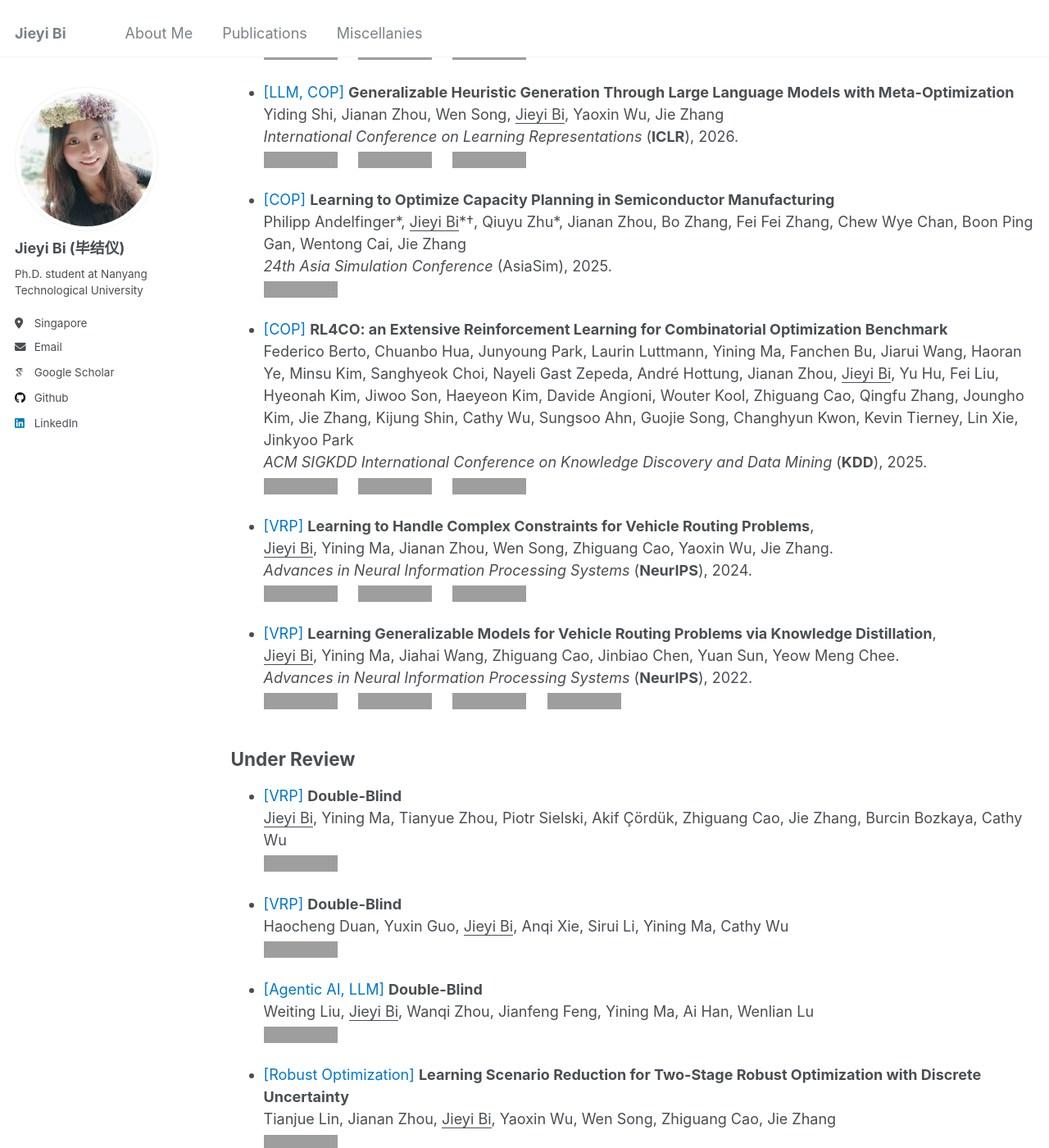
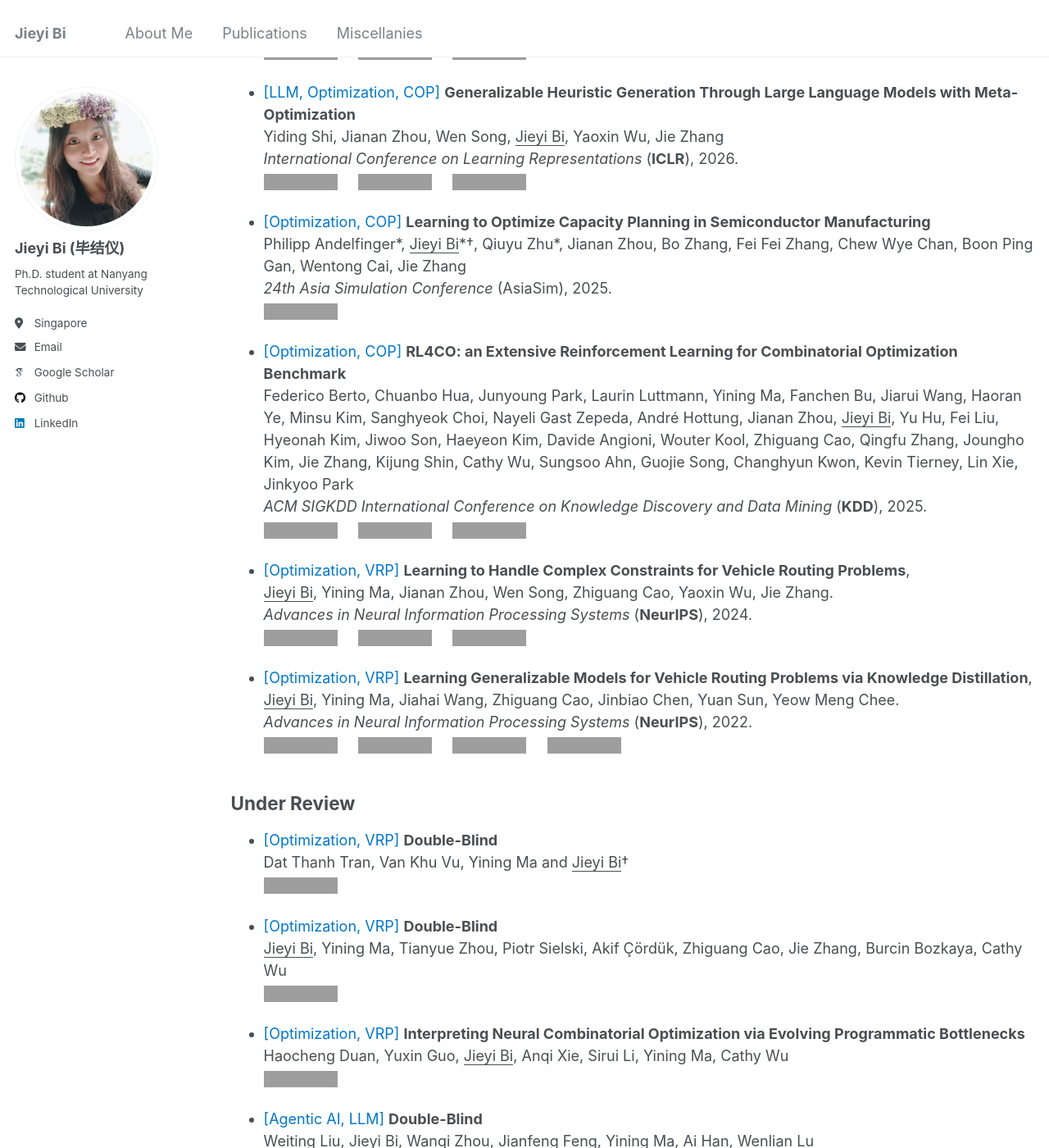
Before and after one commit to jieyibi/jieyibi.github.io, a Jekyll site: the page built from _pages/publications.md, in a window 1280 px wide and 1400 px high, scrolled down 669 px. Shown: the whole window at 82% size. Built offline with Jekyll 4.4.1, drawn with Linux system fonts in a browser that asks for light colours; some web fonts are replaced; some of the changed text lies outside the part shown; grey boxes are pictures that could not be loaded.

Commit message:
Update publications.md

```diff
--- a/_pages/publications.md
+++ b/_pages/publications.md
@@ -15,44 +15,44 @@ author_profile: true
 ## Published
  \* Equal Contribution; † Corresponding Author.
 
-* <span style="color: #0077cc">[VRP]</span> **Learning to Solve Complex Constrained Routing Problems with Feasibility-Guided Reward and Diversity-Guided Policy** \
+* <span style="color: #0077cc">[Optimization, VRP]</span> **Learning to Solve Complex Constrained Routing Problems with Feasibility-Guided Reward and Diversity-Guided Policy** \
 Yuanxu Yang, Jiahai Wang, <u>Jieyi Bi</u>, Jinbiao Chen, Zikang Yu, Zizhen Zhang \
 *The International Conference on Parallel Problem Solving From Nature* (**PPSN**), 2026.
 [![PDF](https://img.shields.io/badge/Download-Soon-brightgreen.svg)]()
 
-* <span style="color: #0077cc">[LLM, Recommendation, COP]</span> **Adaptive and Representative Multi-Interest Modeling for Recommendation with Large Language Model** \
+* <span style="color: #0077cc">[LLM, Recommendation, Optimization]</span> **Adaptive and Representative Multi-Interest Modeling for Recommendation with Large Language Model** \
     Ziyan Wang, Yingpeng Du, Zhu Sun, <u>Jieyi Bi</u>, Haoyan Chua, Tianjun Wei, Jie Zhang \
   *Findings of the Association for Computational Linguistics* (**ACL Findings**), 2026.
   [![PDF](https://img.shields.io/badge/Download-PDF-brightgreen.svg)](https://arxiv.org/pdf/2507.10917)
 
 
-* <span style="color: #0077cc">[VRP]</span> **Towards Efficient Constraint Handling in Neural Solvers for Routing Problems** \
+* <span style="color: #0077cc">[Optimization, VRP]</span> **Towards Efficient Constraint Handling in Neural Solvers for Routing Problems** \
 <u>Jieyi Bi</u>, Zhiguang Cao, Jianan Zhou, Wen Song, Yaoxin Wu, Jie Zhang, Yining Ma, Cathy Wu \
   *International Conference on Learning Representations* (**ICLR**), 2026.
    [![PDF](https://img.shields.io/badge/Download-PDF-brightgreen.svg)](https://openreview.net/pdf?id=raDFGuQxvD)&nbsp;&nbsp;&nbsp;&nbsp;
     [![Code](https://img.shields.io/badge/GitHub-Code-blue.svg)](https://github.com/jieyibi/CaR-constraint)&nbsp;&nbsp;&nbsp;&nbsp;
   [![Review](https://img.shields.io/badge/ICLR-Poster-orange.svg)](https://openreview.net/forum?id=raDFGuQxvD)
 
-* <span style="color: #0077cc">[LLM, COP]</span> **Generalizable Heuristic Generation Through Large Language Models with Meta-Optimization** \
+* <span style="color: #0077cc">[LLM, Optimization, COP]</span> **Generalizable Heuristic Generation Through Large Language Models with Meta-Optimization** \
    Yiding Shi, Jianan Zhou, Wen Song, <u>Jieyi Bi</u>, Yaoxin Wu, Jie Zhang \
     *International Conference on Learning Representations* (**ICLR**), 2026.
    [![PDF](https://img.shields.io/badge/Download-PDF-brightgreen.svg)](https://arxiv.org/pdf/2505.20881)&nbsp;&nbsp;&nbsp;&nbsp;
   [![Code](https://img.shields.io/badge/GitHub-Awesome_List-blue.svg)](https://github.com/ai4co/awesome-fm4co)&nbsp;&nbsp;&nbsp;&nbsp;
   [![Review](https://img.shields.io/badge/ICLR-Poster-orange.svg)](https://openreview.net/forum?id=tIQZ7pVN6S)
 
-* <span style="color: #0077cc">[COP]</span> **Learning to Optimize Capacity Planning in Semiconductor Manufacturing** \
+* <span style="color: #0077cc">[Optimization, COP]</span> **Learning to Optimize Capacity Planning in Semiconductor Manufacturing** \
    Philipp Andelfinger\*, <u>Jieyi Bi</u>\*†, Qiuyu Zhu\*, Jianan Zhou, Bo Zhang, Fei Fei Zhang, Chew Wye Chan, Boon Ping Gan, Wentong Cai, Jie Zhang \
    *24th Asia Simulation Conference* (AsiaSim), 2025.\
    [![PDF](https://img.shields.io/badge/Download-PDF-brightgreen.svg)](https://arxiv.org/pdf/2509.15767)
 
-- <span style="color: #0077cc">[COP]</span> **RL4CO: an Extensive Reinforcement Learning for Combinatorial Optimization Benchmark** \
+- <span style="color: #0077cc">[Optimization, COP]</span> **RL4CO: an Extensive Reinforcement Learning for Combinatorial Optimization Benchmark** \
    Federico Berto, Chuanbo Hua, Junyoung Park, Laurin Luttmann, Yining Ma, Fanchen Bu, Jiarui Wang, Haoran Ye, Minsu Kim, Sanghyeok Choi, Nayeli Gast Zepeda, André Hottung, Jianan Zhou, <u>Jieyi Bi</u>, Yu Hu, Fei Liu, Hyeonah Kim, Jiwoo Son, Haeyeon Kim, Davide Angioni, Wouter Kool, Zhiguang Cao, Qingfu Zhang, Joungho Kim, Jie Zhang, Kijung Shin, Cathy Wu, Sungsoo Ahn, Guojie Song, Changhyun Kwon, Kevin Tierney, Lin Xie, Jinkyoo Park \
 *ACM SIGKDD International Conference on Knowledge Discovery and Data Mining* (**KDD**), 2025.
   [![PDF](https://img.shields.io/badge/Download-PDF-brightgreen.svg)](https://arxiv.org/pdf/2306.17100)&nbsp;&nbsp;&nbsp;&nbsp;
   [![Code](https://img.shields.io/badge/GitHub-Code-blue.svg)](https://github.com/ai4co/rl4co)&nbsp;&nbsp;&nbsp;&nbsp;
   [![Oral](https://img.shields.io/badge/KDD-Oral-red.svg)]()
 
-- <span style="color: #0077cc">[VRP]</span> **Learning to Handle Complex Constraints for Vehicle Routing Problems**,
+- <span style="color: #0077cc">[Optimization, VRP]</span> **Learning to Handle Complex Constraints for Vehicle Routing Problems**,
 <u>Jieyi Bi</u>, Yining Ma, Jianan Zhou, Wen Song, Zhiguang Cao, Yaoxin Wu, Jie Zhang.
 *Advances in Neural Information Processing Systems* (**NeurIPS**), 2024.\
 [![PDF](https://img.shields.io/badge/Download-PDF-brightgreen.svg)](https://arxiv.org/pdf/2410.21066)&nbsp;&nbsp;&nbsp;&nbsp;
@@ -60,7 +60,7 @@ Yuanxu Yang, Jiahai Wang, <u>Jieyi Bi</u>, Jinbiao Chen, Zikang Yu, Zizhen Zhang
 [![Poster](https://img.shields.io/badge/NeurIPS-Poster-yellow.svg)](https://neurips.cc/virtual/2024/poster/95638)
 
 
-- <span style="color: #0077cc">[VRP]</span> **Learning Generalizable Models for Vehicle Routing Problems via Knowledge Distillation**,
+- <span style="color: #0077cc">[Optimization, VRP]</span> **Learning Generalizable Models for Vehicle Routing Problems via Knowledge Distillation**,
 <u>Jieyi Bi</u>, Yining Ma, Jiahai Wang, Zhiguang Cao, Jinbiao Chen, Yuan Sun, Yeow Meng Chee.
 *Advances in Neural Information Processing Systems* (**NeurIPS**), 2022.
    [![PDF](https://img.shields.io/badge/Download-PDF-brightgreen.svg)](https://arxiv.org/pdf/2210.07686)&nbsp;&nbsp;&nbsp;&nbsp;
@@ -70,14 +70,18 @@ Yuanxu Yang, Jiahai Wang, <u>Jieyi Bi</u>, Jinbiao Chen, Zikang Yu, Zizhen Zhang
 
 
 ## Under Review
+* <span style="color: #0077cc">[Optimization, VRP]</span> **Double-Blind** \
+   Dat Thanh Tran, Van Khu Vu, Yining Ma and <u>Jieyi Bi</u>† \
+   [![PDF](https://img.shields.io/badge/Download-Soon-brightgreen.svg)]()
 
-* <span style="color: #0077cc">[VRP]</span> **Double-Blind** \
+
+* <span style="color: #0077cc">[Optimization, VRP]</span> **Double-Blind** \
    <u>Jieyi Bi</u>, Yining Ma, Tianyue Zhou, Piotr Sielski, Akif Çördük, Zhiguang Cao, Jie Zhang, Burcin Bozkaya, Cathy Wu \
    [![PDF](https://img.shields.io/badge/Download-Soon-brightgreen.svg)]()
 
-* <span style="color: #0077cc">[VRP]</span> **Double-Blind** \
+* <span style="color: #0077cc">[Optimization, VRP]</span> **Interpreting Neural Combinatorial Optimization via Evolving Programmatic Bottlenecks** \
    Haocheng Duan, Yuxin Guo, <u>Jieyi Bi</u>, Anqi Xie, Sirui Li, Yining Ma, Cathy Wu \
-   [![PDF](https://img.shields.io/badge/Download-Soon-brightgreen.svg)]()
+   [![PDF](https://img.shields.io/badge/Download-Soon-brightgreen.svg)](https://arxiv.org/pdf/2606.19741)
 
 * <span style="color: #0077cc">[Agentic AI, LLM]</span> **Double-Blind** \
    Weiting Liu, <u>Jieyi Bi</u>, Wanqi Zhou, Jianfeng Feng, Yining Ma, Ai Han, Wenlian Lu \
@@ -87,7 +91,7 @@ Yuanxu Yang, Jiahai Wang, <u>Jieyi Bi</u>, Jinbiao Chen, Zikang Yu, Zizhen Zhang
    Tianjue Lin, Jianan Zhou, <u>Jieyi Bi</u>, Yaoxin Wu, Wen Song, Zhiguang Cao, Jie Zhang \
    [![PDF](https://img.shields.io/badge/Download-PDF-brightgreen.svg)](https://arxiv.org/pdf/2605.14494)
 
-* <span style="color: #0077cc">[VRP]</span> **Double-Blind** \
+* <span style="color: #0077cc">[Optimization, VRP]</span> **Double-Blind** \
    Jiayuan Ding\*, <u>Jieyi Bi</u>\*, Yining Ma, Zhiguang Cao, Yue-Jiao Gong \
    [![PDF](https://img.shields.io/badge/Download-Soon-brightgreen.svg)]()
 
```
